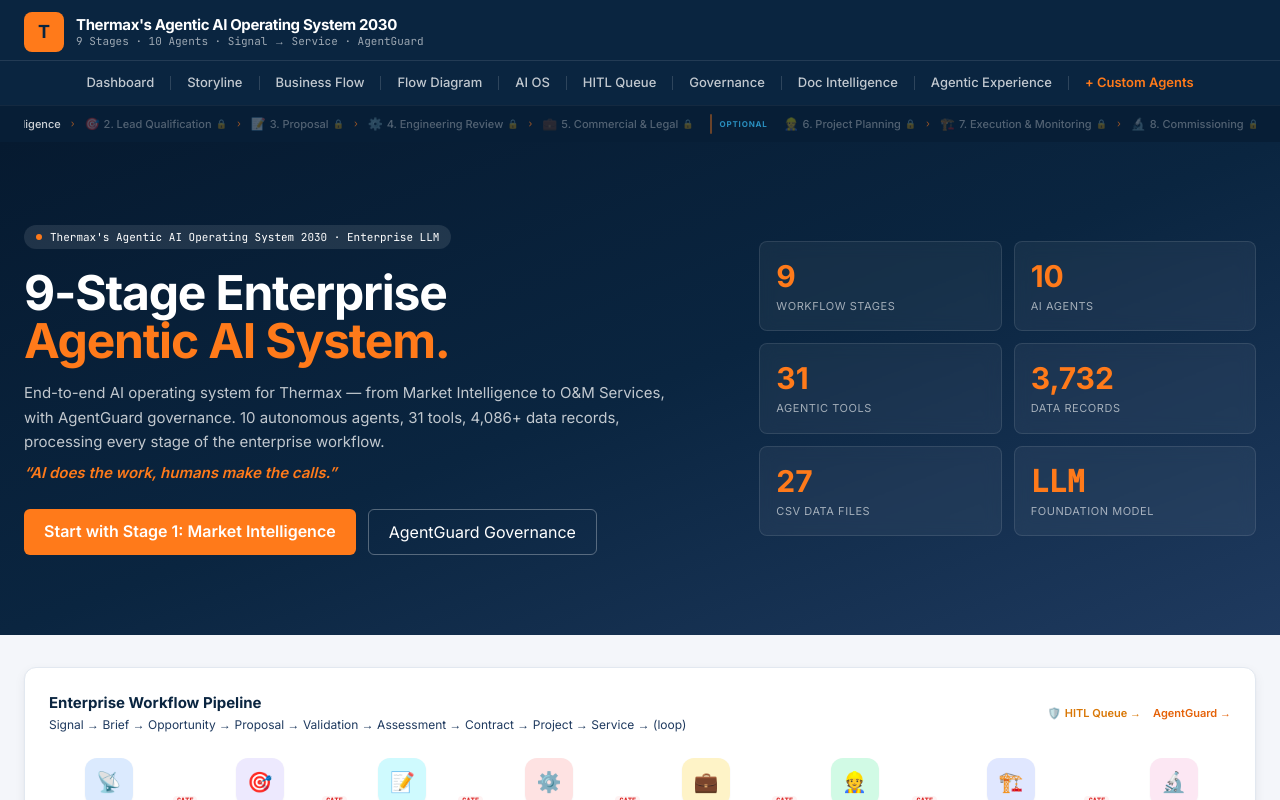
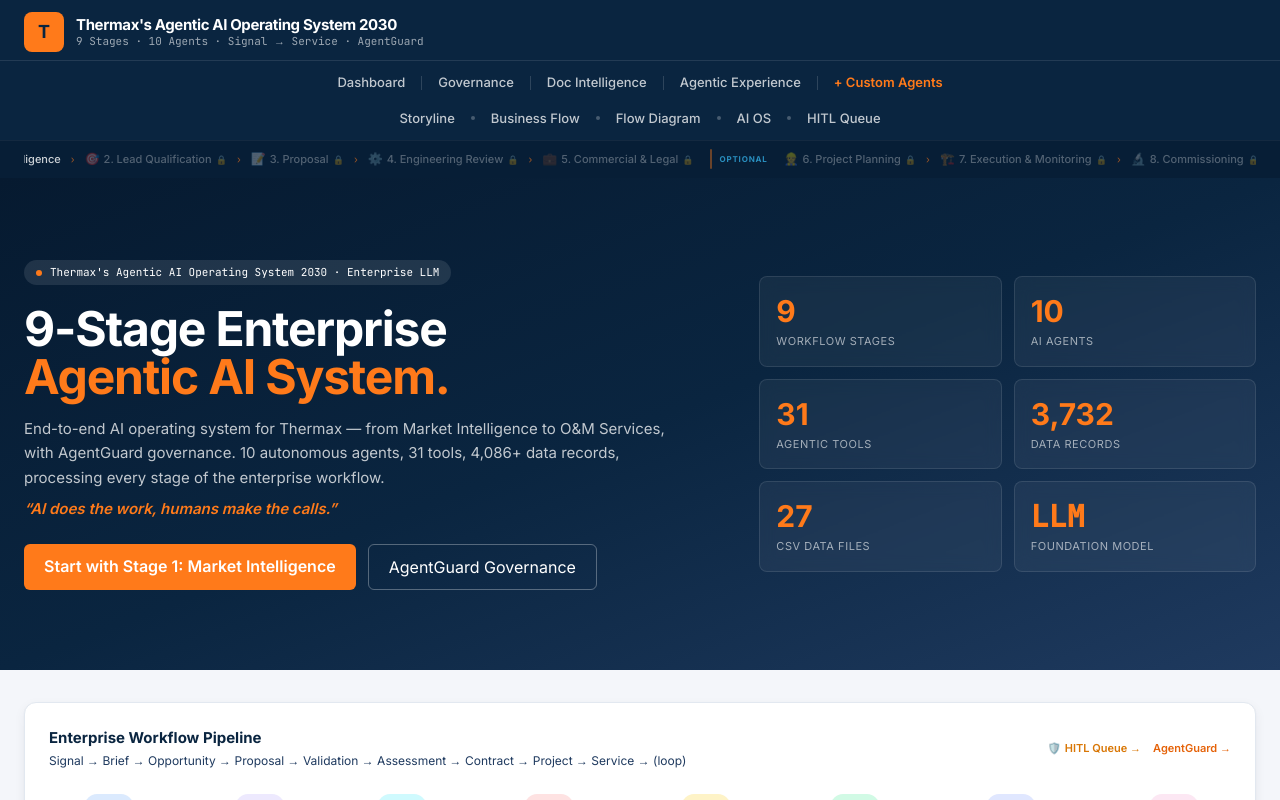
Before and after one commit to HarshaRao-GitHub/thermax-agentic-ai-business-flow, a Next.js app: page / in a window 1280 px wide. Shown: the top 800 px of the page. Built offline with nearby package versions, Linux system fonts and the light colour scheme.

Commit message:
Redesign nav into 2-line layout: primary items on line 1, workflow exploration on line 2
Made-with: Cursor

```diff
--- a/components/Header.tsx
+++ b/components/Header.tsx
@@ -41,21 +41,12 @@ export default function Header() {
         )}
       </div>
 
-      {/* Navigation bar: full-width, centered, spacious */}
+      {/* Navigation bar: two-line layout */}
       <div className="border-t border-white/10">
         <div className="max-w-7xl mx-auto px-6">
-          <nav className="hidden md:flex items-center justify-center gap-1 py-1.5 flex-wrap">
+          {/* Line 1: Primary navigation */}
+          <nav className="hidden md:flex items-center justify-center gap-1 pt-1.5 pb-0.5">
             <NavLink href="/">Dashboard</NavLink>
-            <NavSep />
-            <NavLink href="/storyline">Storyline</NavLink>
-            <NavSep />
-            <NavLink href="/business-flow">Business Flow</NavLink>
-            <NavSep />
-            <NavLink href="/flow-diagram">Flow Diagram</NavLink>
-            <NavSep />
-            <NavLink href="/operating-system">AI OS</NavLink>
-            <NavSep />
-            <NavLink href="/approvals">HITL Queue</NavLink>
             <NavSep />
             <NavLink href="/governance">Governance</NavLink>
             <NavSep />
@@ -69,6 +60,18 @@ export default function Header() {
             >
               + Custom Agents
             </Link>
+          </nav>
+          {/* Line 2: Workflow exploration */}
+          <nav className="hidden md:flex items-center justify-center gap-1 pb-1.5 pt-0.5">
+            <NavLink href="/storyline">Storyline</NavLink>
+            <NavDot />
+            <NavLink href="/business-flow">Business Flow</NavLink>
+            <NavDot />
+            <NavLink href="/flow-diagram">Flow Diagram</NavLink>
+            <NavDot />
+            <NavLink href="/operating-system">AI OS</NavLink>
+            <NavDot />
+            <NavLink href="/approvals">HITL Queue</NavLink>
           </nav>
         </div>
       </div>
@@ -165,3 +168,7 @@ function NavLink({ href, children }: { href: string; children: React.ReactNode }
 function NavSep() {
   return <span className="w-px h-3.5 bg-white/15" />;
 }
+
+function NavDot() {
+  return <span className="w-1 h-1 rounded-full bg-white/25" />;
+}
```
